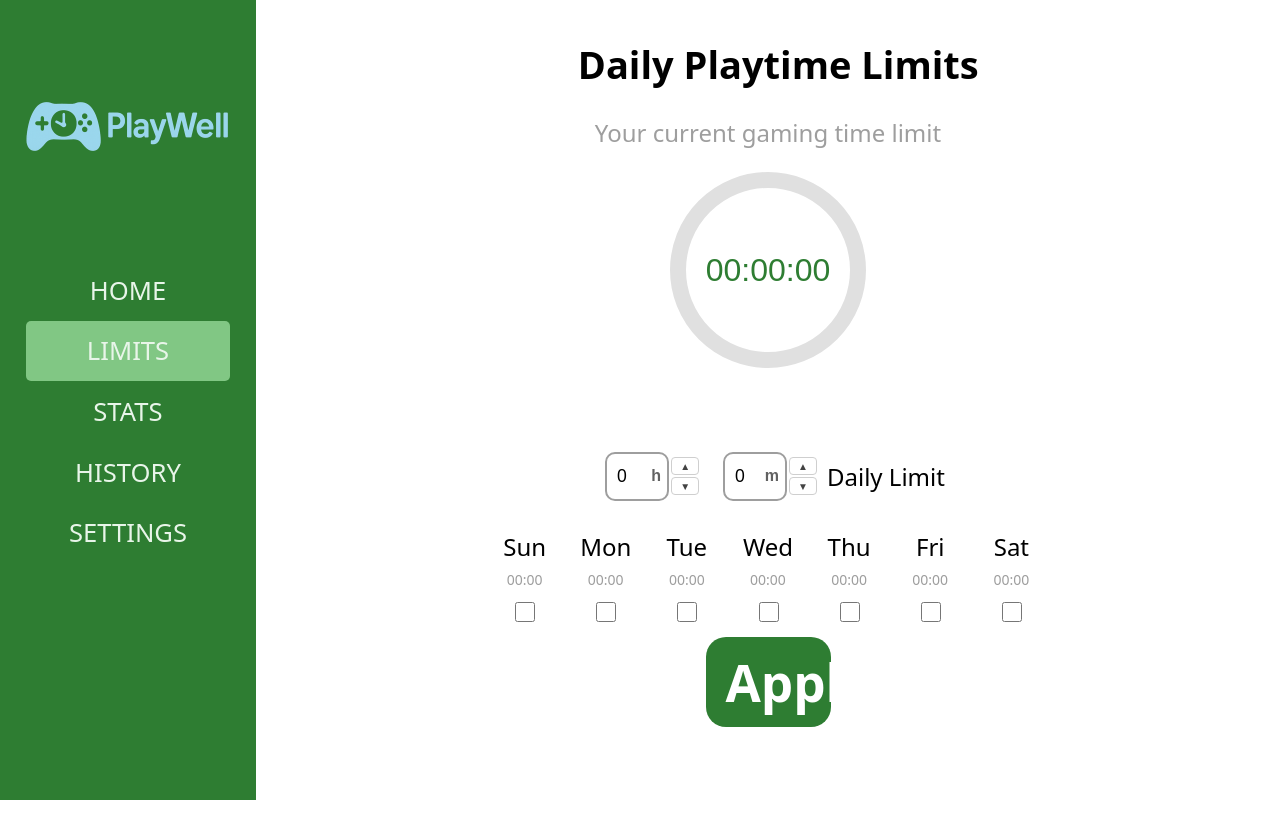
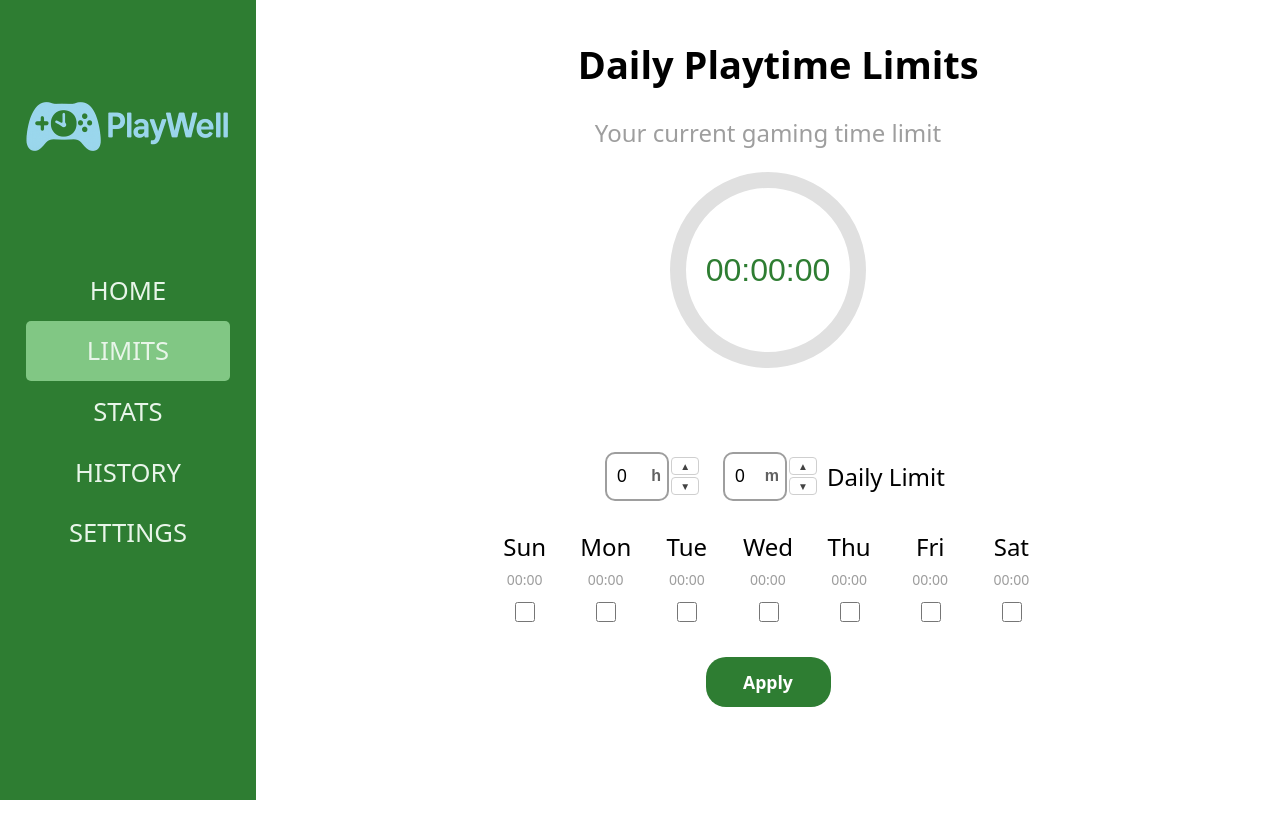
Before and after one commit to Sepzie/PlayWell, a React (Vite) app: page /limits in a window 1280 px wide. Built offline with nearby package versions, Linux system fonts and the light colour scheme.

Commit message:
Fixed apply button CSS

```diff
--- a/src/css/Limits.css
+++ b/src/css/Limits.css
@@ -48,7 +48,9 @@ body {
 .timer-button {
     color: white;
     font-weight: bold;
+    font-size: 1.1em;
     width: 125px;
+    height: 50px;
     background-color: #2E7D32;
     border: none;
     border-radius: 20px;
```
